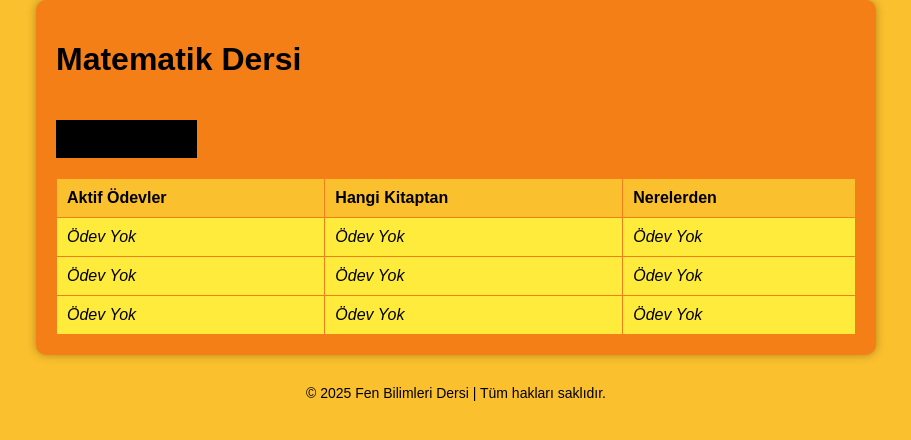
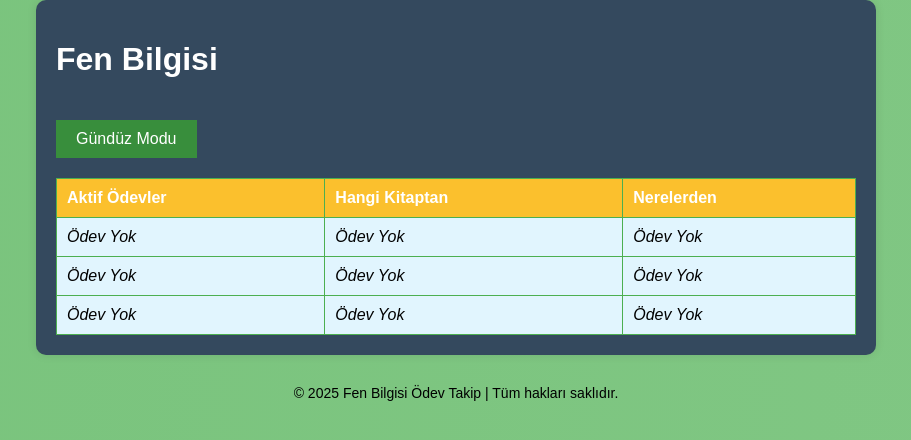
Before and after one commit to inan892/inan_dersler.github.io, a plain HTML site: page fen.html in a window 1280 px wide. Both pictures are taken after a click on the button "Gece Modu". Shown: the whole page, without its empty margins (184-1095 px from the left). Drawn offline with Linux system fonts and the light colour scheme.

Commit message:
Update fen.html

```diff
--- a/fen.html
+++ b/fen.html
@@ -3,17 +3,17 @@
 <head>
     <meta charset="UTF-8">
     <meta name="viewport" content="width=device-width, initial-scale=1.0">
-    <title>Matematik Dersi Ödev Takip</title>
+    <title>Fen Bilgisi Ödev Takip Tablosu</title>
     <link rel="icon" href="favicon.ico" type="image/x-icon">
     <style>
         /* Renk Paleti */
         :root {
-            --primary-color: #f57f17; /* Sarı */
-            --secondary-color: #000000;
+            --primary-color: #4caf50; /* Yeşil Tema */
+            --secondary-color: #388e3c;
             --accent-color: #fbc02d;
-            --background-light: #ffeb3b;
-            --background-dark: #fbc02d;
-            --text-light: #000000;
+            --background-light: #e3f2fd;
+            --background-dark: #2c3e50;
+            --text-light: #ffffff;
             --text-dark: #000000;
             --text-muted: #607d8b;
         }
@@ -22,24 +22,31 @@
             font-family: Arial, sans-serif;
             margin: 0;
             padding: 0;
-            background-color: var(--background-light);
-            color: var(--text-dark);
+            background: linear-gradient(270deg, #81c784, #66bb6a);
+            background-size: 400% 400%;
+            animation: bgMove 10s infinite alternate;
+            color: var(--primary-color);
             transition: background-color 0.3s, color 0.3s;
+        }
+
+        @keyframes bgMove {
+            0% { background-position: 0% 50%; }
+            100% { background-position: 100% 50%; }
         }
 
         .container {
             max-width: 800px;
             margin: auto;
-            background: #fdd835;
+            background: white;
             padding: 20px;
             border-radius: 10px;
-            box-shadow: 0 0 10px rgba(0, 0, 0, 0.3);
+            box-shadow: 0 0 10px rgba(0, 0, 0, 0.1);
             opacity: 0;
             transform: translateY(50px);
             animation: fadeUp 1s forwards ease-out;
         }
 
-        h1, button, footer {
+        h1, button, table, footer {
             opacity: 0;
             transform: translateY(50px);
             animation: fadeUp 1s forwards ease-out;
@@ -47,7 +54,8 @@
 
         h1 { animation-delay: 0.2s; }
         button { animation-delay: 0.4s; }
-        footer { animation-delay: 0.6s; }
+        table { animation-delay: 0.6s; }
+        footer { animation-delay: 0.8s; }
 
         @keyframes fadeUp {
             100% {
@@ -63,7 +71,7 @@
         }
 
         .container.dark-mode {
-            background-color: #f57f17;
+            background-color: #34495e;
         }
 
         /* Tablo ve Butonlar */
@@ -71,15 +79,18 @@
             width: 100%;
             border-collapse: collapse;
             margin-top: 20px;
+            transition: all 0.3s ease;
         }
 
         table, th, td {
             border: 1px solid var(--primary-color);
+            transition: all 0.3s ease;
         }
 
         th, td {
             padding: 10px;
             text-align: left;
+            transition: background-color 0.3s ease, color 0.3s ease;
         }
 
         th {
@@ -88,12 +99,19 @@
         }
 
         td {
-            background-color: #ffcc80;
+            background-color: #bbdefb;
         }
 
         td.readonly {
-            background-color: #ffeb3b;
+            background-color: #e1f5fe;
             font-style: italic;
+        }
+
+        /* Hover Efektleri */
+        td:hover, th:hover {
+            background-color: var(--primary-color);
+            color: var(--text-light);
+            cursor: pointer;
         }
 
         /* Gece/Gündüz Modu Butonu */
@@ -109,22 +127,34 @@
         }
 
         #mode-toggle:hover {
-            background-color: #b71c1c;
+            background-color: #388e3c;
             transform: scale(1.05);
         }
 
         footer {
             text-align: center;
             font-size: 14px;
-            color: var(--text-dark);
+            color: var(--primary-color);
             margin-top: 30px;
+            transition: color 0.3s ease;
         }
 
+        /* Ödev Yok yazılarının renk düzeni */
+        .readonly {
+            color: var(--text-muted);
+        }
+
+        body.dark-mode .readonly {
+            color: var(--text-dark);
+        }
+        p{
+            color: #000000;
+        }
     </style>
 </head>
 <body>
     <div class="container">
-        <h1>Matematik Dersi</h1>
+        <h1>Fen Bilgisi</h1>
         <button id="mode-toggle">Gece Modu</button>
 
         <table>
@@ -149,11 +179,10 @@
                 <td class="readonly">Ödev Yok</td>
             </tr>
         </table>
-
     </div>
 
     <footer>
-        <p>&copy; 2025 Fen Bilimleri Dersi | Tüm hakları saklıdır.</p>
+        <p>&copy; 2025 Fen Bilgisi Ödev Takip | Tüm hakları saklıdır.</p>
     </footer>
 
     <script>
```
